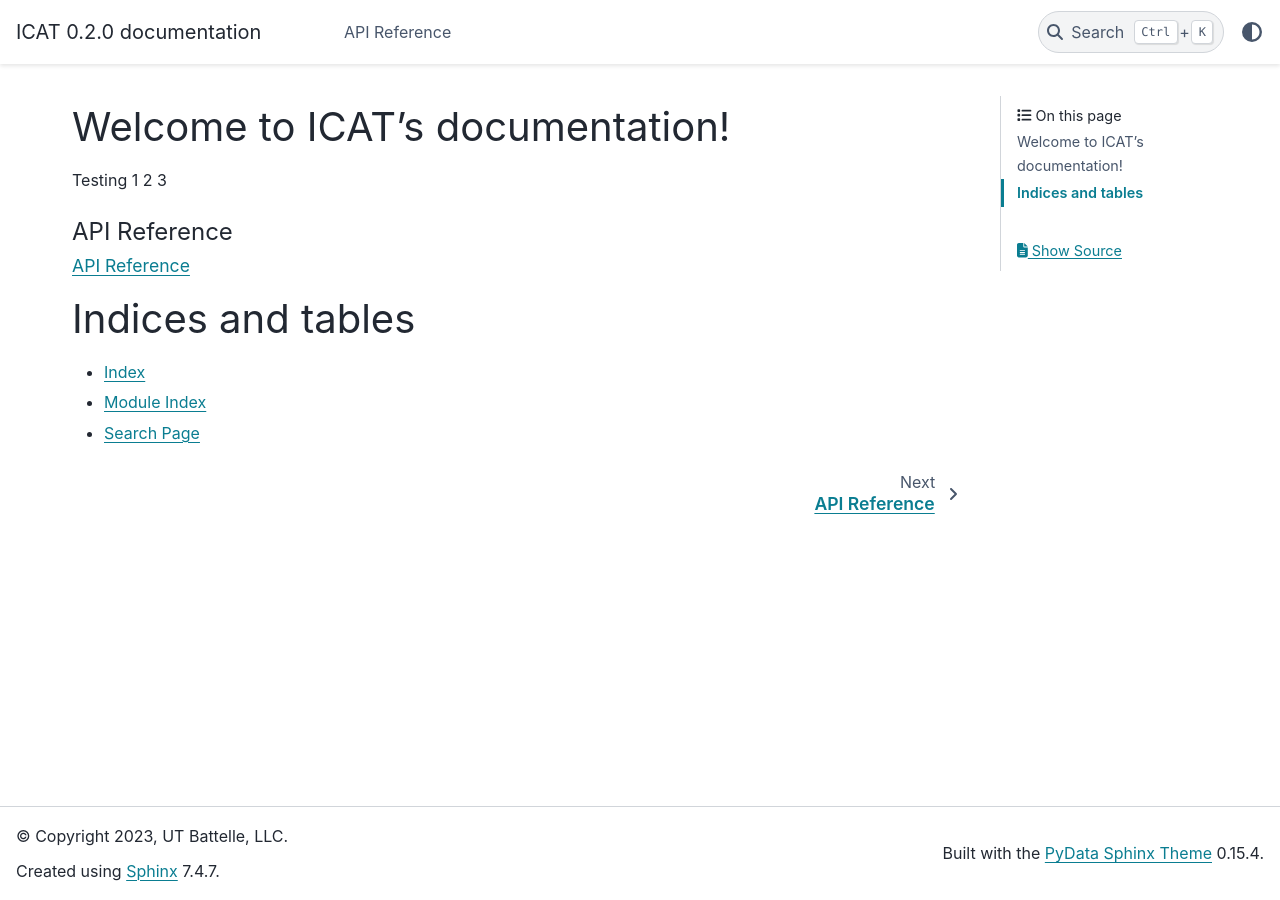
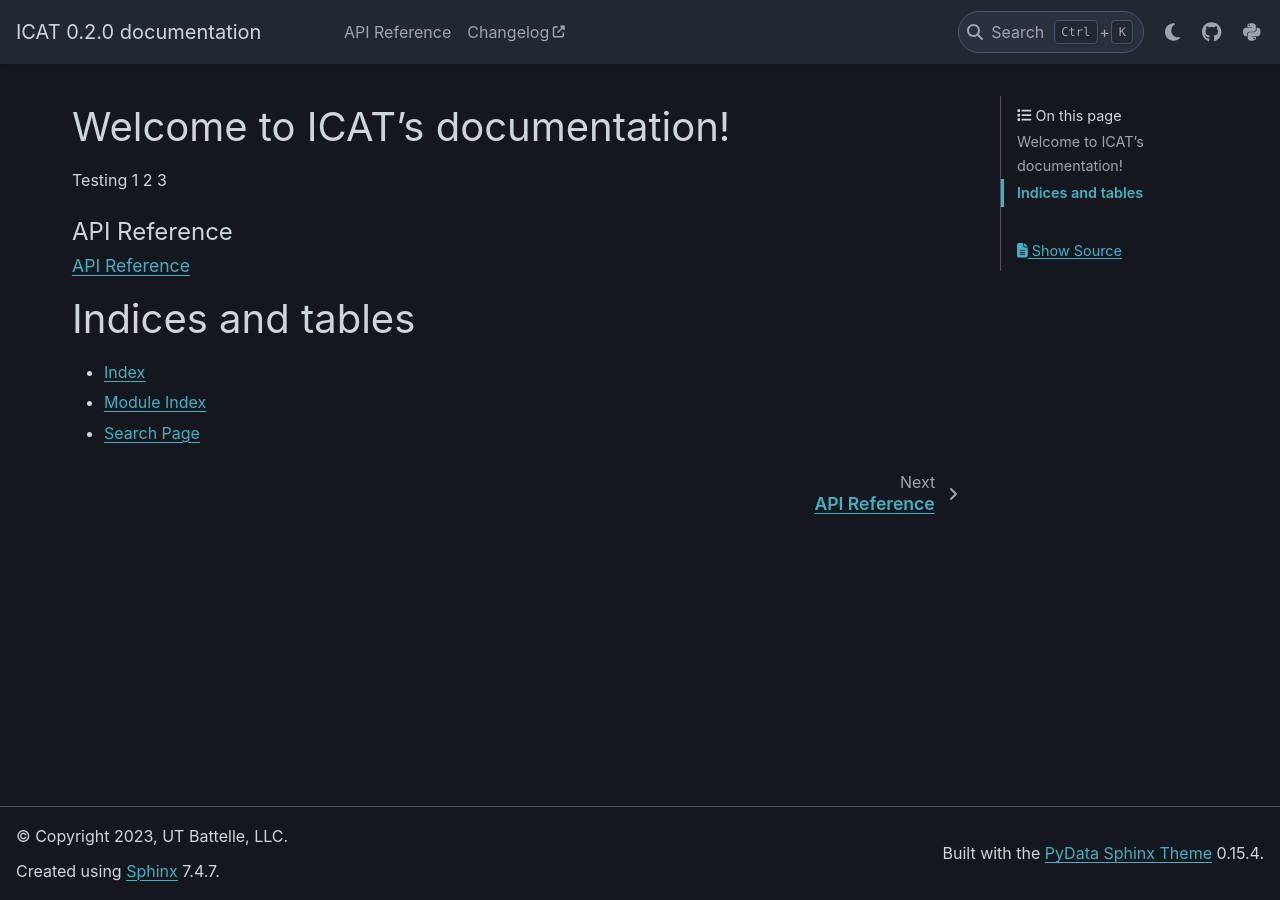
Before and after one commit to ORNL/icat, a Sphinx documentation site: the page built from sphinx/source/index.rst, in a window 1280 px wide. Built offline with Sphinx 7.4.7 and the PyData theme 0.15.4, drawn with Linux system fonts in a browser that asks for light colours.

Commit message:
Update sphinx conf with theme icons

```diff
--- a/sphinx/source/conf.py
+++ b/sphinx/source/conf.py
@@ -23,6 +23,8 @@ extensions = [
 
 autosummary_generate = True
 autosummary_imported_members = False
+# add_module_names = False  # NOTE: this doesn't apply to toc stuff
+
 
 napoleon_google_docstring = True
 napoleon_numpy_docstring = False
@@ -44,4 +46,23 @@ html_theme_options = {
     "show_nav_level": 3,
     "navigation_depth": 6,
     "show_toc_level": 2,
+    "icon_links": [
+        {
+            "name": "GitHub",
+            "url": "https://github.com/ORNL/icat",
+            "icon": "fa-brands fa-github",
+            "type": "fontawesome",
+        },
+        {
+            "name": "PyPI",
+            "url": "https://pypi.org/project/icat-iml/",
+            "icon": "fa-brands fa-python",
+            "type": "fontawesome",
+        },
+    ],
+    "external_links": [
+        {"name": "Changelog", "url": "https://github.com/ORNL/icat/releases"},
+    ],
 }
+
+html_context = {"default_mode": "dark"}
```
